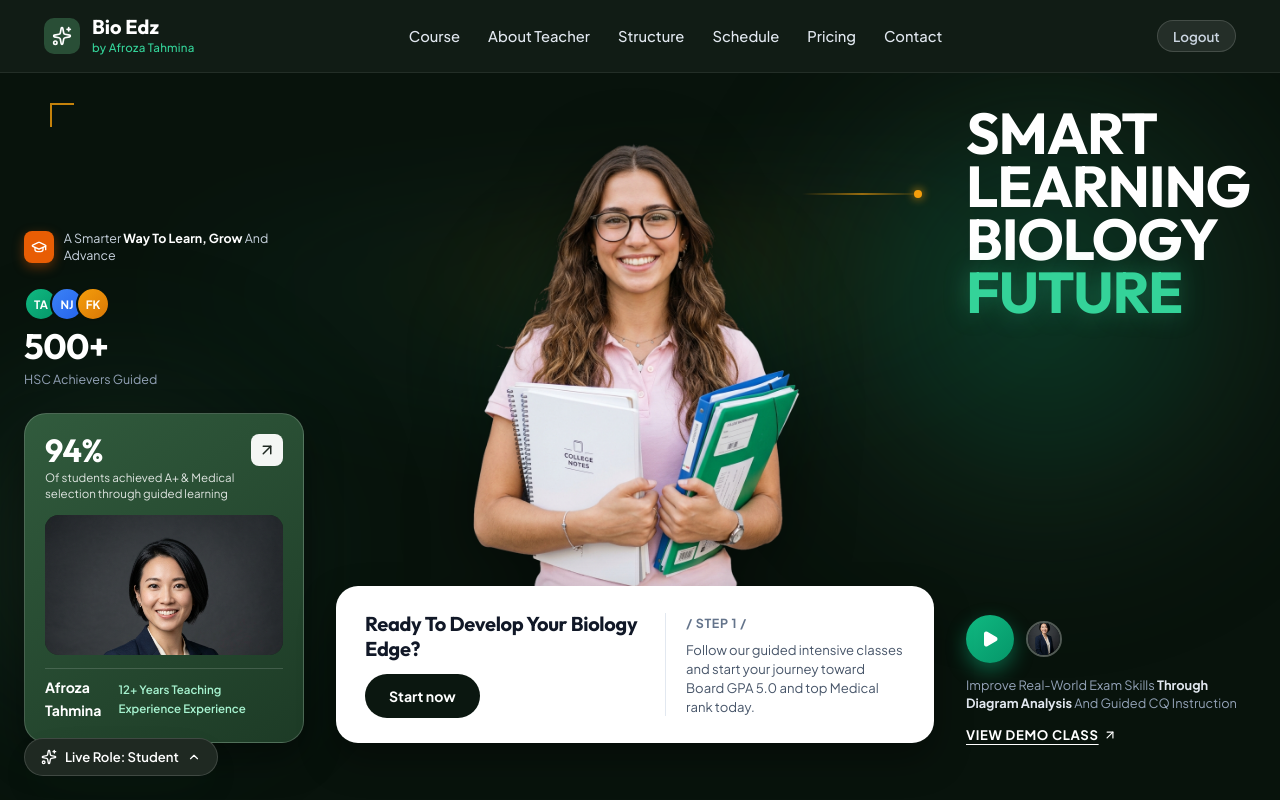
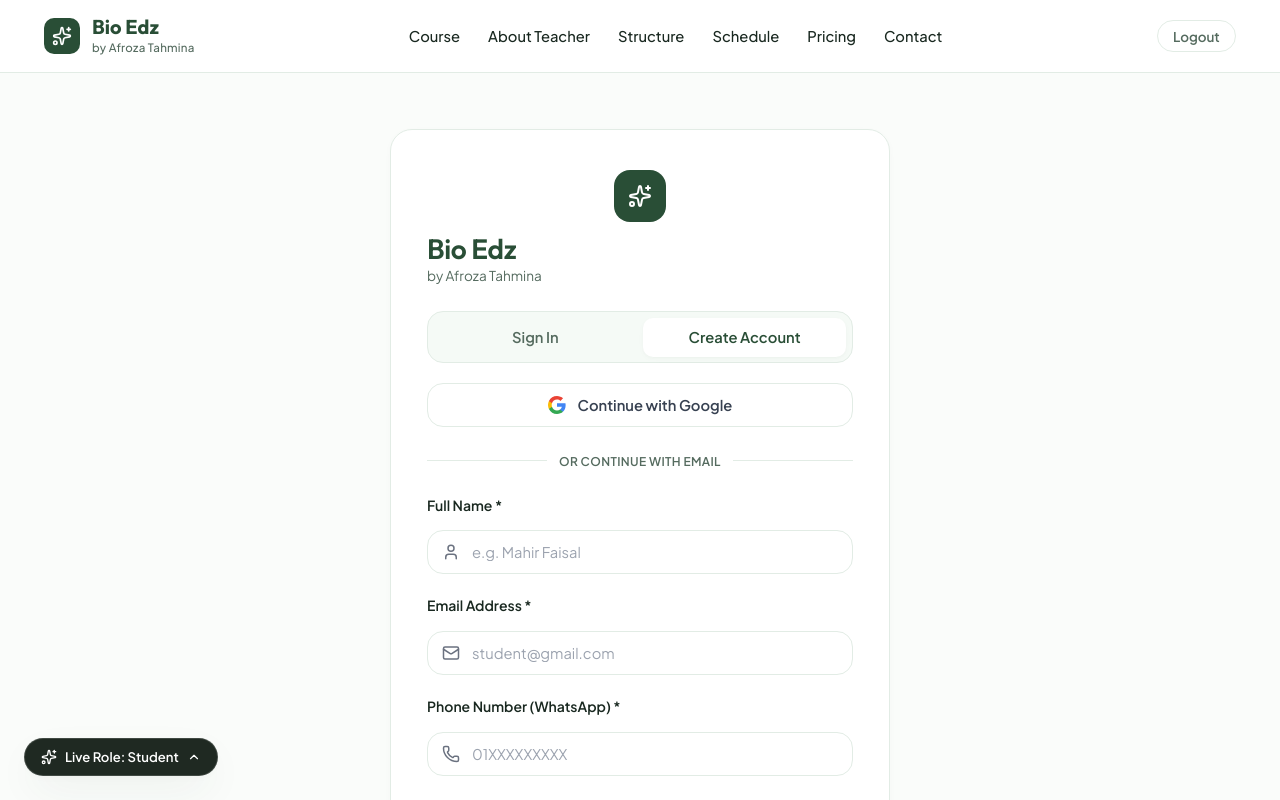
Before and after one commit to fiftee15n/Bio-Edge, a React (Vite) app in the folder bioedge-frontend/: page /register in a window 1280 px wide. Before the commit this address led to /. Shown: the top 800 px of the page. Built offline with nearby package versions, Linux system fonts and the light colour scheme.

Commit message:
Update navbar CTA from Enroll Now to Get Started pointing to account creation

```diff
--- a/bioedge-frontend/src/App.tsx
+++ b/bioedge-frontend/src/App.tsx
@@ -99,6 +99,7 @@ export default function App(): React.ReactElement {
                 <Route path="/contact" element={<ContactPage />} />
                 <Route path="/enroll" element={<EnrollPage />} />
                 <Route path="/login" element={<LoginPage />} />
+                <Route path="/register" element={<LoginPage />} />
               </Route>
 
               {/* Authenticated Student Portal */}
--- a/bioedge-frontend/src/components/common/Navbar.tsx
+++ b/bioedge-frontend/src/components/common/Navbar.tsx
@@ -77,8 +77,8 @@ export const Navbar: React.FC = () => {
                 <Link to="/login" className="nav-login-btn">
                   <LogIn size={15} /> <span>Login</span>
                 </Link>
-                <Link to="/enroll" className="btn btn-primary btn-sm">
-                  Enroll Now
+                <Link to="/register" className="btn btn-primary btn-sm">
+                  Get Started
                 </Link>
               </div>
             )}
@@ -137,11 +137,11 @@ export const Navbar: React.FC = () => {
                   Log In
                 </Link>
                 <Link
-                  to="/enroll"
+                  to="/register"
                   onClick={() => setMobileMenuOpen(false)}
                   className="btn btn-primary btn-block"
                 >
-                  Enroll Now
+                  Get Started
                 </Link>
               </div>
             )}
--- a/bioedge-frontend/src/pages/public/LoginPage.tsx
+++ b/bioedge-frontend/src/pages/public/LoginPage.tsx
@@ -1,5 +1,5 @@
-import React, { useState } from 'react';
-import { useNavigate, useSearchParams, Link } from 'react-router-dom';
+import React, { useState, useEffect } from 'react';
+import { useNavigate, useSearchParams, useLocation, Link } from 'react-router-dom';
 import { useAuth } from '../../context/AuthContext';
 import { VerifyEmailForm } from '../../components/common/VerifyEmailForm';
 import {
@@ -18,13 +18,22 @@ import {
 
 export const LoginPage: React.FC = () => {
   const [searchParams] = useSearchParams();
+  const location = useLocation();
   const redirectParam = searchParams.get('redirect') || searchParams.get('from');
   const defaultRole = (searchParams.get('role') === 'teacher' ? 'teacher' : 'student') as 'student' | 'teacher';
-  const defaultTab = searchParams.get('tab') === 'register' ? 'register' : 'login';
+  const isRegisterRoute = location.pathname === '/register' || searchParams.get('tab') === 'register';
 
-  const [activeTab, setActiveTab] = useState<'login' | 'register' | 'verify'>(defaultTab);
+  const [activeTab, setActiveTab] = useState<'login' | 'register' | 'verify'>(isRegisterRoute ? 'register' : 'login');
   const [activeRole, setActiveRole] = useState<'student' | 'teacher'>(defaultRole);
   const [errorMessage, setErrorMessage] = useState<string>('');
+
+  useEffect(() => {
+    if (location.pathname === '/register' || searchParams.get('tab') === 'register') {
+      setActiveTab('register');
+    } else if (location.pathname === '/login') {
+      setActiveTab('login');
+    }
+  }, [location.pathname, searchParams]);
 
   // Form states
   const [loginEmail, setLoginEmail] = useState<string>('');
```
